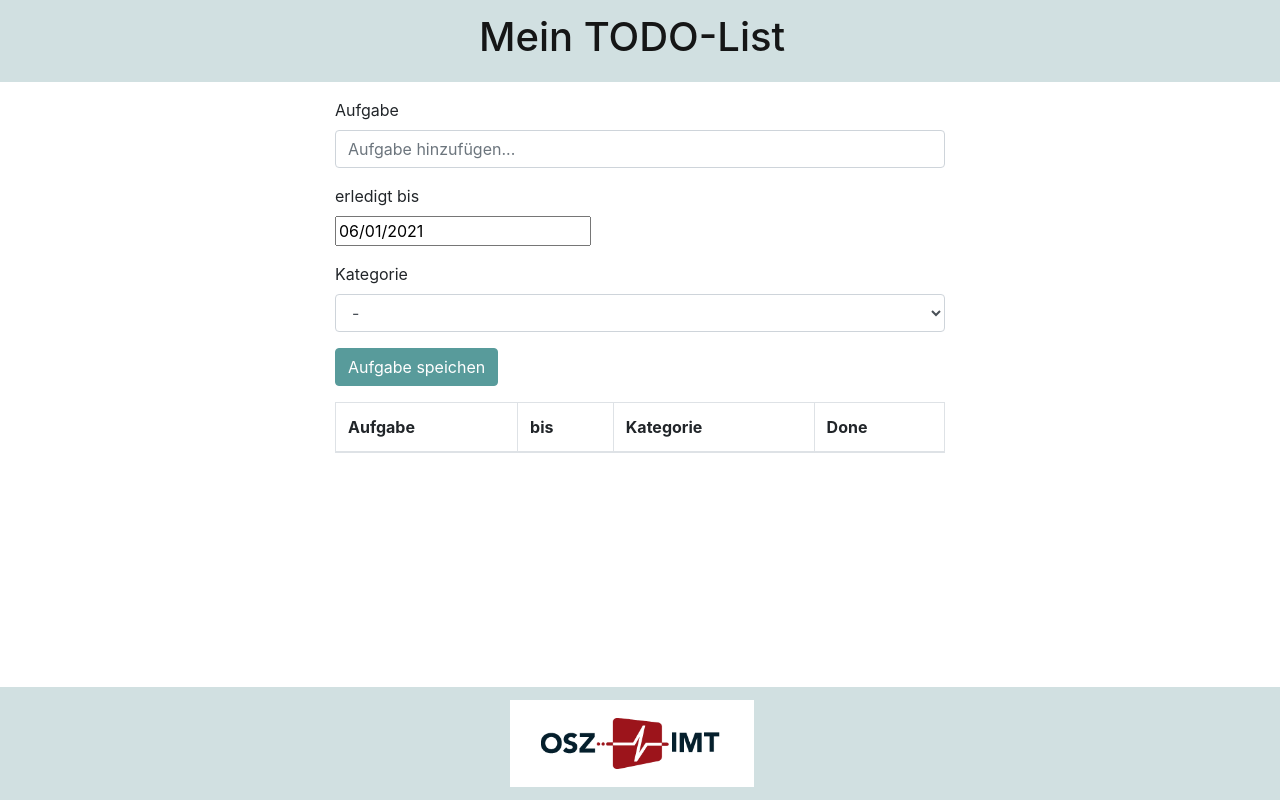
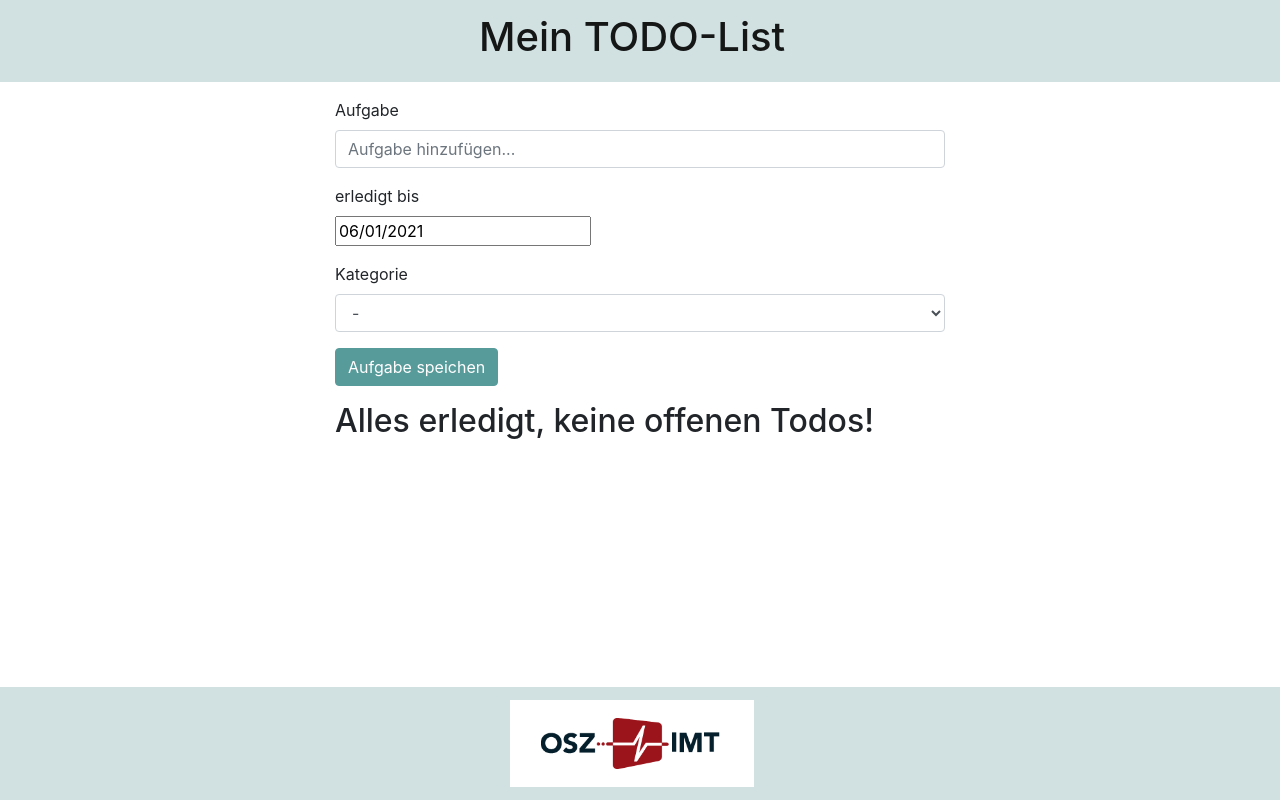
Before and after one commit to PhuongAnhNhu/taskplanung, a React (Create React App) app: page / in a window 1280 px wide. Built offline with nearby package versions, Linux system fonts and the light colour scheme.

Commit message:
wenn noch kein task gibt

```diff
--- a/src/component/TaskList/TaskList.js
+++ b/src/component/TaskList/TaskList.js
@@ -2,6 +2,18 @@ import React from "react";
 import { Table, Col, Row, Container, Button } from "react-bootstrap";
 
 const TaskList = ({ tasks = [], deleteTask }) => {
+  if (tasks.length === 0) {
+    return (
+      <Container fluid className="mt-3">
+        <Row className="justify-content-md-center">
+          <Col xs={12} md={6}>
+            <h2>Alles erledigt, keine offenen Todos!</h2>
+          </Col>
+        </Row>
+      </Container>
+    );
+  }
+
   const deleteHandler = (index) => {
     deleteTask({ index });
   };
```
